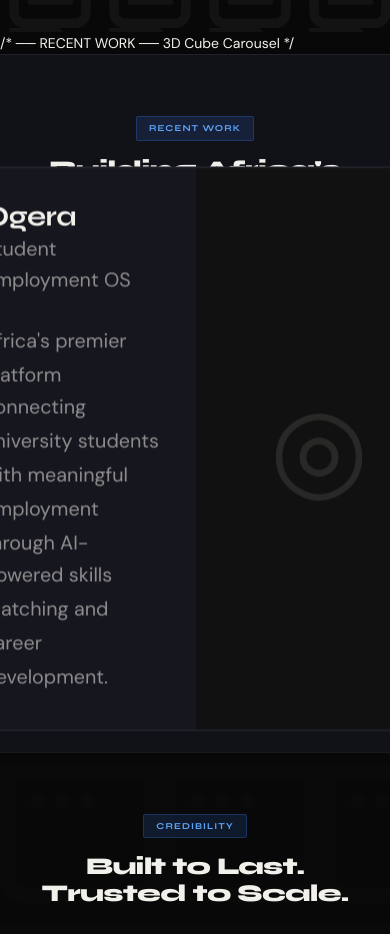
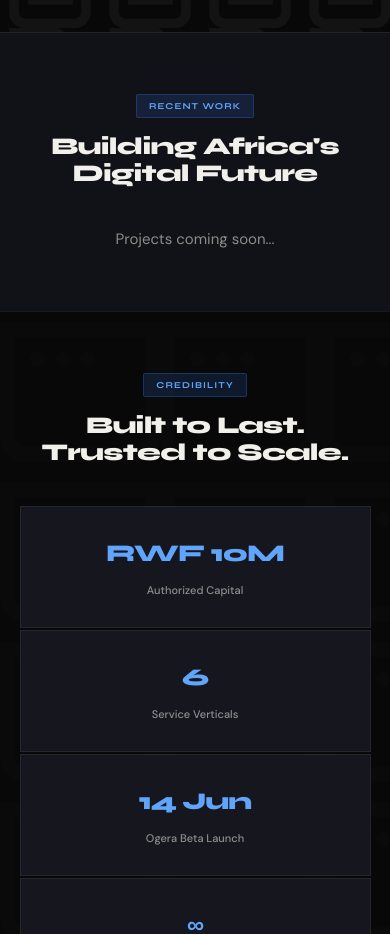
Before and after one commit to SybellaSystems/update-sybella-website, a Next.js app: page / in a window 390 px wide. Shown: the part 4200-5134 px from the top of the page. Built offline with nearby package versions, Linux system fonts and the light colour scheme.

Commit message:
removed the 3d and solved the image display to be in grid

```diff
--- a/components/HomeClient.tsx
+++ b/components/HomeClient.tsx
@@ -1,5 +1,5 @@
 "use client";
-import { useEffect, useRef, useState } from "react";
+import { useEffect, useRef } from "react";
 import Link from "next/link";
 import Image from "next/image";
 
@@ -89,83 +89,11 @@ export default function HomeClient() {
   const trustRef = useRef<HTMLDivElement>(null);
   const recentWorkRef = useRef<HTMLDivElement>(null);
 
-  type Project = {
-    icon: string;
-    title: string;
-    subtitle: string;
-    desc: string;
-    image: string | null;
-    accent?: string;
-  };
-
-  const projects: Project[] = [
-    {
-      icon: "GA",
-      title: "Graben Academy",
-      subtitle: "Educational Technology Platform",
-      desc: "A comprehensive learning management system designed for African educational institutions with course management, progress tracking, and assessments.",
-      image: "/graben-academy-website-by-sybella.png",
-      accent: "#3b82f6",
-    },
-    {
-      icon: "◎",
-      title: "Ogera",
-      subtitle: "Student Employment OS",
-      desc: "Africa's premier platform connecting university students with meaningful employment through AI-powered skills matching and career development.",
-      image: null,
-      accent: "#2dba85",
-    },
-    {
-      icon: "⬡",
-      title: "SyCore ERP",
-      subtitle: "Enterprise Resource Planning",
-      desc: "Precision-built ERP system handling inventory, HR, finance, and compliance for complex African business operations.",
-      image: null,
-      accent: "#c9a84c",
-    },
-  ];
-
-  const [currentFace, setCurrentFace] = useState(0);
-  const cubeRef = useRef<HTMLDivElement>(null);
-  const intervalRef = useRef<NodeJS.Timeout | null>(null);
-
   useIntersection(aboutRef as React.RefObject<HTMLElement>);
   useIntersection(servicesRef as React.RefObject<HTMLElement>);
   useIntersection(ogeraRef as React.RefObject<HTMLElement>);
   useIntersection(trustRef as React.RefObject<HTMLElement>);
   useIntersection(recentWorkRef as React.RefObject<HTMLElement>);
-
-  // Auto-rotate logic
-  useEffect(() => {
-    const rotateCube = () => {
-      const nextFace = (currentFace + 1) % projects.length;
-      setCurrentFace(nextFace);
-
-      if (cubeRef.current) {
-        cubeRef.current.style.transform = `rotateY(-${nextFace * 90}deg)`;
-      }
-    };
-
-    intervalRef.current = setInterval(rotateCube, 5000);
-
-    return () => {
-      if (intervalRef.current) clearInterval(intervalRef.current);
-    };
-  }, [currentFace, projects.length]);
-
-  const handleMouseEnter = () => {
-    if (intervalRef.current) clearInterval(intervalRef.current);
-  };
-
-  const handleMouseLeave = () => {
-    intervalRef.current = setInterval(() => {
-      const nextFace = (currentFace + 1) % projects.length;
-      setCurrentFace(nextFace);
-      if (cubeRef.current) {
-        cubeRef.current.style.transform = `rotateY(-${nextFace * 90}deg)`;
-      }
-    }, 5000);
-  };
 
   return (
     <div>
@@ -341,7 +269,7 @@ export default function HomeClient() {
         </div>
       </section>
 
-/* ── RECENT WORK ── 3D Cube Carousel */
+      {/* ── RECENT WORK ── */}
       <section
         ref={recentWorkRef}
         style={{
@@ -355,108 +283,16 @@ export default function HomeClient() {
         <div style={{ maxWidth: 1280, margin: "0 auto" }}>
           <div className="fade-up" style={{ marginBottom: "clamp(40px, 8vw, 64px)", textAlign: "center" }}>
             <div className="tag" style={{ marginBottom: "clamp(16px, 2vw, 20px)" }}>Recent Work</div>
-      <h2 style={{ fontFamily: "var(--font-display)", fontSize: "clamp(24px, 5vw, 48px)", fontWeight: 800 }}>
+            <h2 style={{ fontFamily: "var(--font-display)", fontSize: "clamp(24px, 5vw, 48px)", fontWeight: 800, letterSpacing: "-0.03em", lineHeight: 1.1 }}>
               Building Africa's Digital Future
             </h2>
           </div>
 
-    {/* ✅ FIXED CUBE WRAPPER */}
-    <div
-      onMouseEnter={handleMouseEnter}
-      onMouseLeave={handleMouseLeave}
-      style={{
-        perspective: "1200px",
-        width: "100%",
-        height: "clamp(400px, 60vw, 600px)",
-        position: "relative"
-      }}
-    >
-      <div
-        ref={cubeRef}
-        style={{
-          width: "100%",
-          height: "100%",
-          position: "relative",
-          transformStyle: "preserve-3d",
-          transition: "transform 1s ease"
-        }}
-      >
-
-        {projects.map((project, index) => (
-          <div
-            key={index}
-            className="cube-face"
-            style={{
-              position: "absolute",
-              width: "100%",
-              height: "100%",
-              border: "1px solid var(--border)",
-              borderRadius: "12px",
-              overflow: "hidden",
-              background: "var(--surface)",
-              transform: `rotateY(${index * 90}deg) translateZ(350px)`
-            }}
-          >
-
-            {/* ✅ GRID: TEXT + IMAGE SIDE BY SIDE */}
-            <div style={{
-              display: "grid",
-              gridTemplateColumns: "1fr 1fr",
-              height: "100%"
-            }}>
-
-              {/* LEFT TEXT */}
-              <div style={{ padding: "clamp(24px, 5vw, 40px)" }}>
-                <div style={{ marginBottom: 20 }}>
-                  <h3 style={{ fontSize: "clamp(20px, 4vw, 28px)", fontWeight: 700 }}>
-                    {project.title}
-                  </h3>
-                  <p style={{ color: "var(--text-secondary)" }}>
-                    {project.subtitle}
-                  </p>
-                </div>
-
-                <p style={{ color: "var(--text-secondary)", lineHeight: 1.7 }}>
-                  {project.desc}
-                </p>
-              </div>
-
-              {/* RIGHT IMAGE */}
-              <div style={{ position: "relative", background: "#111" }}>
-                {project.image ? (
-                  <Image
-                    src={project.image}
-                    alt={project.title}
-                    fill
-                    style={{ objectFit: "cover" }}
-                  />
-                ) : (
-                  <div style={{
-                    display: "flex",
-                    alignItems: "center",
-                    justifyContent: "center",
-                    height: "100%",
-                    fontSize: "80px",
-                    opacity: 0.1
-                  }}>
-                    {project.icon}
-                  </div>
-                )}
-              </div>
-
-            </div>
-          </div>
-        ))}
-
-      </div>
-    </div>
-
-    <div style={{ textAlign: "center", marginTop: 20, color: "var(--text-secondary)" }}>
-      Auto-rotating every 5 seconds • Hover to pause
+          <div style={{ textAlign: "center", color: "var(--text-secondary)", fontSize: "clamp(15px, 2.5vw, 17px)" }}>
+            Projects coming soon...
           </div>
         </div>
       </section>
-
 
       {/* ── TRUST INDICATORS ── */}
       <section ref={trustRef} style={{ padding: "clamp(60px, 10vw, 80px) clamp(16px, 5vw, 32px)", borderTop: "1px solid var(--border)", position: "relative", overflow: "hidden" }}>
```
Lines whose indentation alone changed are shown as unchanged.
